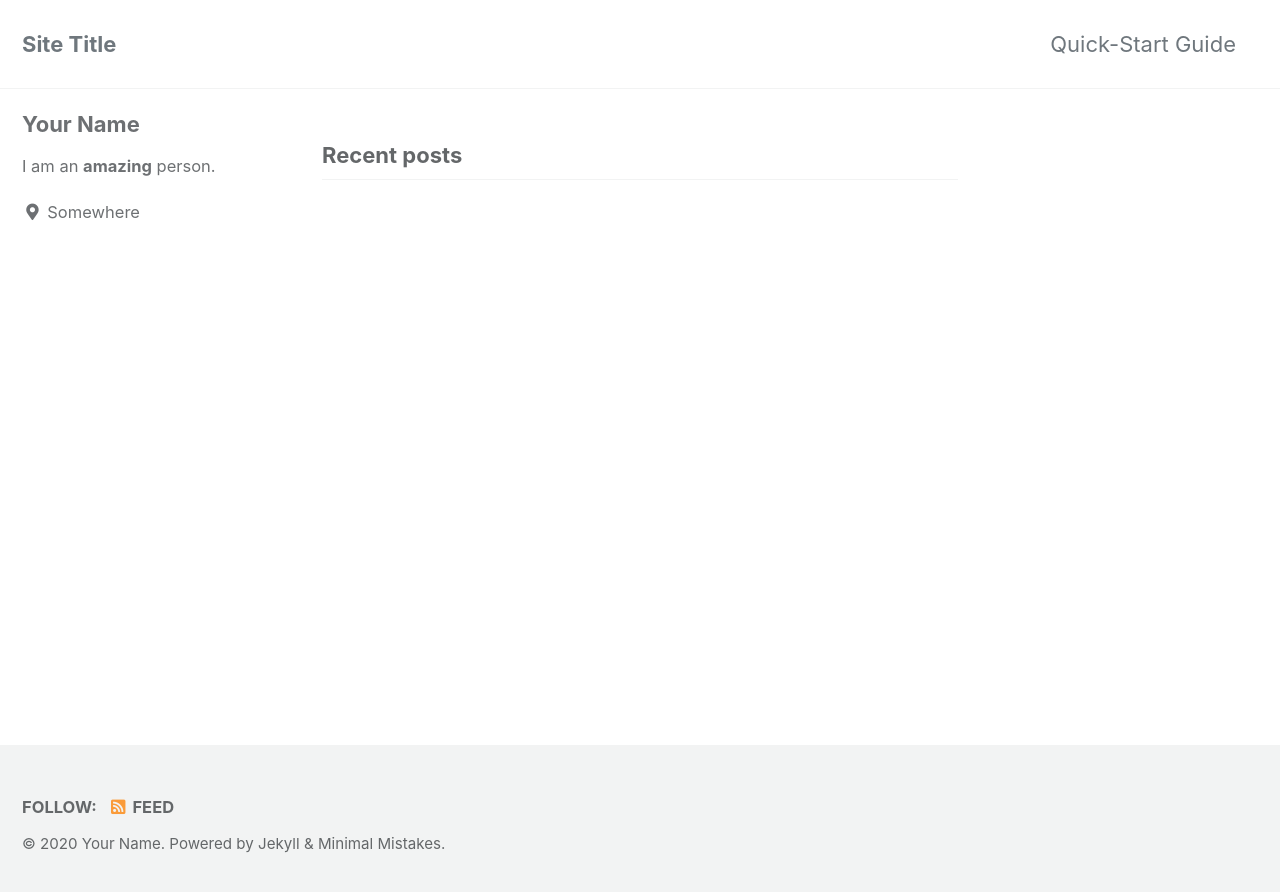
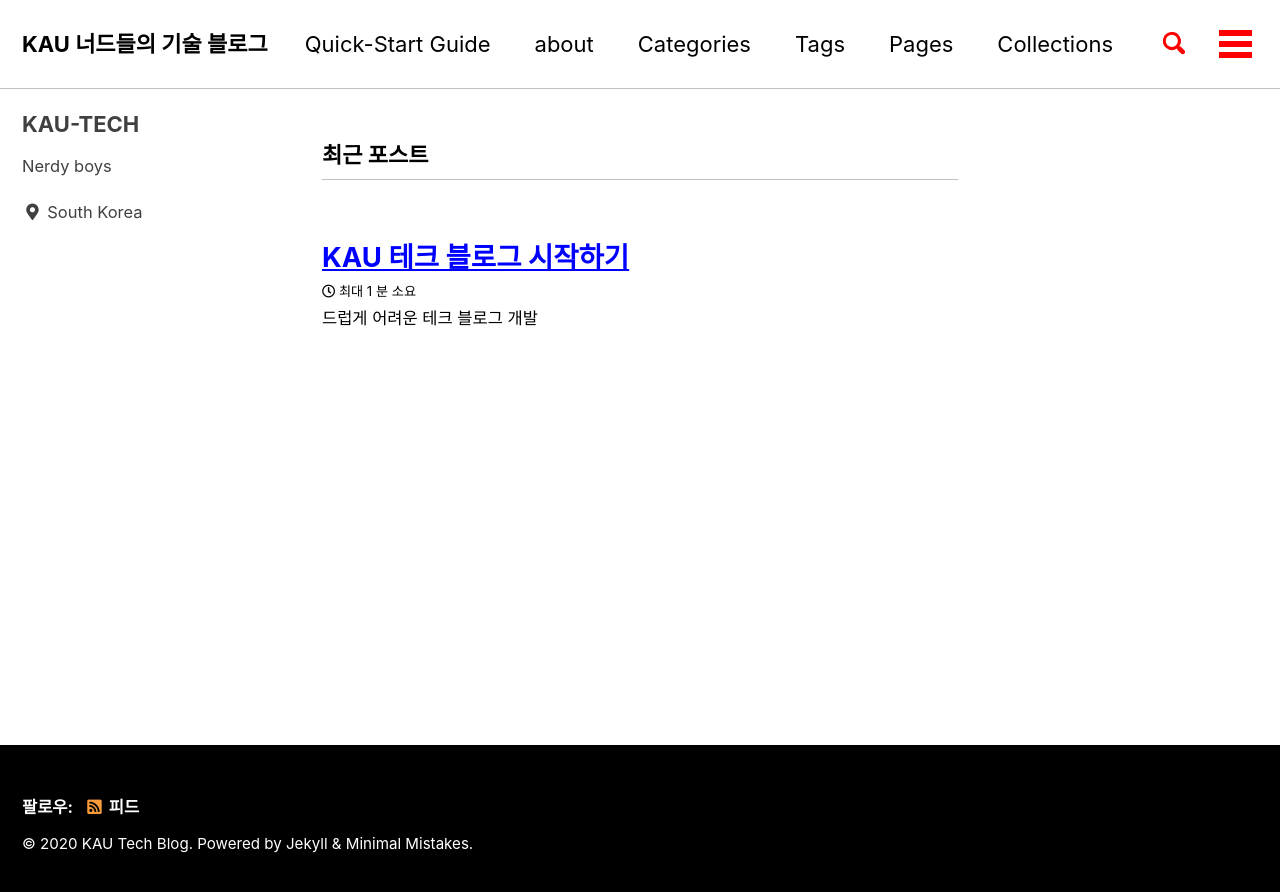
Before and after one commit to gyu-young-park/KAU-Tech-Blog, a Jekyll site: the page built from index.html, in a window 1280 px wide. Shown: the top 892 px of the page. Built offline with Jekyll 4.4.1, drawn with Linux system fonts in a browser that asks for light colours; cached includes are drawn as plain includes; the list of posts is cut into pages by our own code.

Commit message:
add first posts

```diff
--- a/_config.yml
+++ b/_config.yml
@@ -12,27 +12,27 @@
 
 # theme                  : "minimal-mistakes-jekyll"
 # remote_theme           : "mmistakes/minimal-mistakes"
-minimal_mistakes_skin    : "default" # "air", "aqua", "contrast", "dark", "dirt", "neon", "mint", "plum", "sunrise"
+minimal_mistakes_skin    : "contrast" # "air", "aqua", "contrast", "dark", "dirt", "neon", "mint", "plum", "sunrise"
 
 # Site Settings
-locale                   : "en-US"
-title                    : "Site Title"
+locale                   : "ko"
+title                    : "KAU 너드들의 기술 블로그"
 title_separator          : "-"
 subtitle                 : # site tagline that appears below site title in masthead
-name                     : "Your Name"
-description              : "An amazing website."
-url                      : # the base hostname & protocol for your site e.g. "https://mmistakes.github.io"
+name                     : "KAU Tech Blog"
+description              : "KAU 너드들은 여기 모여라!"
+url                      : "https://kau.tech.blog.github.io"
 baseurl                  : # the subpath of your site, e.g. "/blog"
-repository               : # GitHub username/repo-name e.g. "mmistakes/minimal-mistakes"
+repository               : "/gyu-young-park/KAU-Tech-Blog"
 teaser                   : # path of fallback teaser image, e.g. "/assets/images/500x300.png"
 logo                     : # path of logo image to display in the masthead, e.g. "/assets/images/88x88.png"
 masthead_title           : # overrides the website title displayed in the masthead, use " " for no title
 # breadcrumbs            : false # true, false (default)
 words_per_minute         : 200
 comments:
-  provider               : # false (default), "disqus", "discourse", "facebook", "staticman", "staticman_v2", "utterances", "custom"
+  provider               :  "disqus" # false (default), "disqus", "discourse", "facebook", "staticman", "staticman_v2", "utterances", "custom"
   disqus:
-    shortname            : # https://help.disqus.com/customer/portal/articles/466208-what-s-a-shortname-
+    shortname            : kau-tech-blog # https://help.disqus.com/customer/portal/articles/466208-what-s-a-shortname-
   discourse:
     server               : # https://meta.discourse.org/t/embedding-discourse-comments-via-javascript/31963 , e.g.: meta.discourse.org
   facebook:
@@ -51,8 +51,8 @@ reCaptcha:
   secret                 :
 atom_feed:
   path                   : # blank (default) uses feed.xml
-search                   : # true, false (default)
-search_full_content      : # true, false (default)
+search                   : true # true, false (default)
+search_full_content      : true # true, false (default)
 search_provider          : # lunr (default), algolia, google
 algolia:
   application_id         : # YOUR_APPLICATION_ID
@@ -93,10 +93,10 @@ analytics:
 
 # Site Author
 author:
-  name             : "Your Name"
+  name             : "KAU-TECH"
   avatar           : # path of avatar image, e.g. "/assets/images/bio-photo.jpg"
-  bio              : "I am an **amazing** person."
-  location         : "Somewhere"
+  bio              : "Nerdy boys"
+  location         : "South Korea"
   email            :
   links:
     - label: "Email"
@@ -209,7 +209,7 @@ sass:
 permalink: /:categories/:title/
 paginate: 5 # amount of posts to show
 paginate_path: /page:num/
-timezone: # https://en.wikipedia.org/wiki/List_of_tz_database_time_zones
+timezone: Asia/Seoul  # https://en.wikipedia.org/wiki/List_of_tz_database_time_zones
 
 
 # Plugins (previously gems:)
@@ -276,6 +276,18 @@ defaults:
       layout: single
       author_profile: true
       read_time: true
-      comments: # true
+      comments: true
       share: true
       related: true
+
+  # _pages
+  - scope:
+      path: ""
+      type: pages
+    values:
+      layout: single
+      author_profile: true
+      read_time: false
+      comments: false
+      share: true
+      related: false
--- /dev/null
+++ b/_pages/about.md
@@ -0,0 +1,12 @@
+---
+title: "KAU Nerdy Boys"
+permalink: /about/
+layout: single
+---
+
+이 블로그는 KAU의 너드들만을 모아놓은 블로그이다.
+
+컨텐츠는 자신들이 원하는 것을 위주로 하고 일주일에 한 개씩 포스트를 올리는 것을 규칙으로 한다.
+NLP, GAN , Frontend, Backend, Algorithm, Spark, Hadoop, DB, OS 등등 이외의 이야기도 쓸 수 있다.
+
+그럼 모두 학식 맛나게 먹기를 바라면서 이상 끝!
--- /dev/null
+++ b/_posts/2020-09-15-first-post.md
@@ -0,0 +1,20 @@
+---
+title:  "KAU 테크 블로그 시작하기"
+excerpt: "드럽게 어려운 테크 블로그 개발"
+
+categories:
+  - Blog
+tags:
+  - Blog
+last_modified_at: 2020-09-15T08:06:00-10:00
+---
+
+GitHub Blog 서비스인 github.io 블로그 시작하기로 했다.
+GitHub Blog 서비스의 이름은 Pages이다.
+
+Pages가 다른 블로그 플랫폼 보다 편한 것 같아서 마음에 든다.
+다른 사람들도 같이 많이 사용했으면 좋겠다는 생각이 든다.
+
+YFM에서 정의한 제목을 이중 괄호 구문으로 본문에 추가할 수 있다.
+이 글의 제목은 {{ page.title }}이고
+마지막으로 수정된 시간은 {{ page.last_modified_at }}이다.
```
Also changed, not shown: _data/navigation.yml (+13 -10 lines), _pages/404page.md (added, +8 -0 lines).
